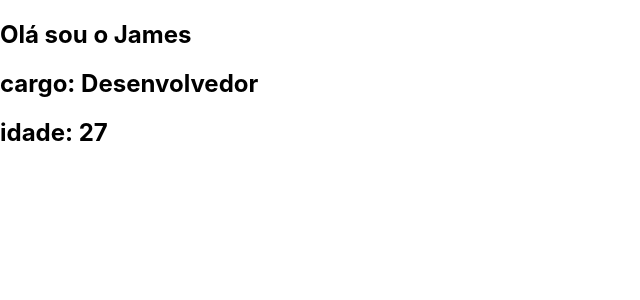
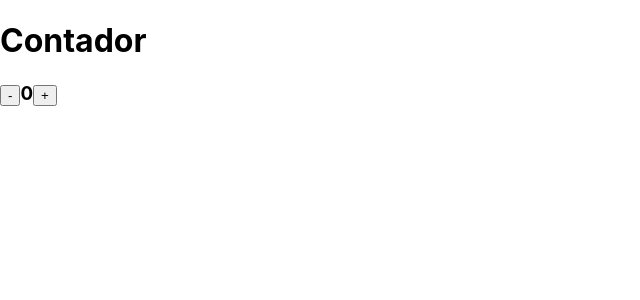
Before and after one commit to jamesSena/MyReact, a React (Create React App) app: page / in a window 1280 px wide. Shown: the top 300 px of the page, without its empty margins (0-640 px from the left). Built offline with nearby package versions, Linux system fonts and the light colour scheme.

Commit message:
trabalhando com state

```diff
--- a/src/App.js
+++ b/src/App.js
@@ -1,32 +1,39 @@
 import React, {Component} from 'react';
 
- class Equipe extends Component {
+ class App extends Component {
+    constructor(props){
+        super(props);
+        this.state = {
+            nome: 'James',
+            contador:0
+        };
+        this.aumentar = this.aumentar.bind(this);
+        this.diminuir = this.diminuir.bind(this);
+
+    }
+    aumentar(){
+        let state = this.state;
+        state.contador +=1;
+        this.setState(state);
+    }
+    diminuir(){
+        let state = this.state;
+        state.contador -=1;
+        this.setState(state);
+    }
     render(){
         return (
             <div>
-                <Sobre nome={this.props.nome} cargo={this.props.cargo} idade={this.props.idade}/>
-            </div>
-        );
-    }
-}
-
-class Sobre extends Component {
-    render(){
-        return (
-            <div>
-                <h2>Olá sou o {this.props.nome}</h2>
-                <h2>cargo: {this.props.cargo}</h2>
-                <h2>idade: {this.props.idade}</h2>
+                <h1>Contador</h1>
+                <h3>
+                    <button onClick={this.diminuir}>-</button>
+                    {this.state.contador}
+                    <button onClick={this.aumentar}>+</button>
+                </h3>
             </div>
         );
     }
 }
 
 
-function App(){
-    return <div>
-            <Equipe nome="James" cargo="Desenvolvedor" idade="27" facebook="https://www.facebook.com/in/jamessonsena/" linkedin="https://www.linkedin.com/in/jamessonsena/"/>
-
-        </div>
-}
 export default App;
```
